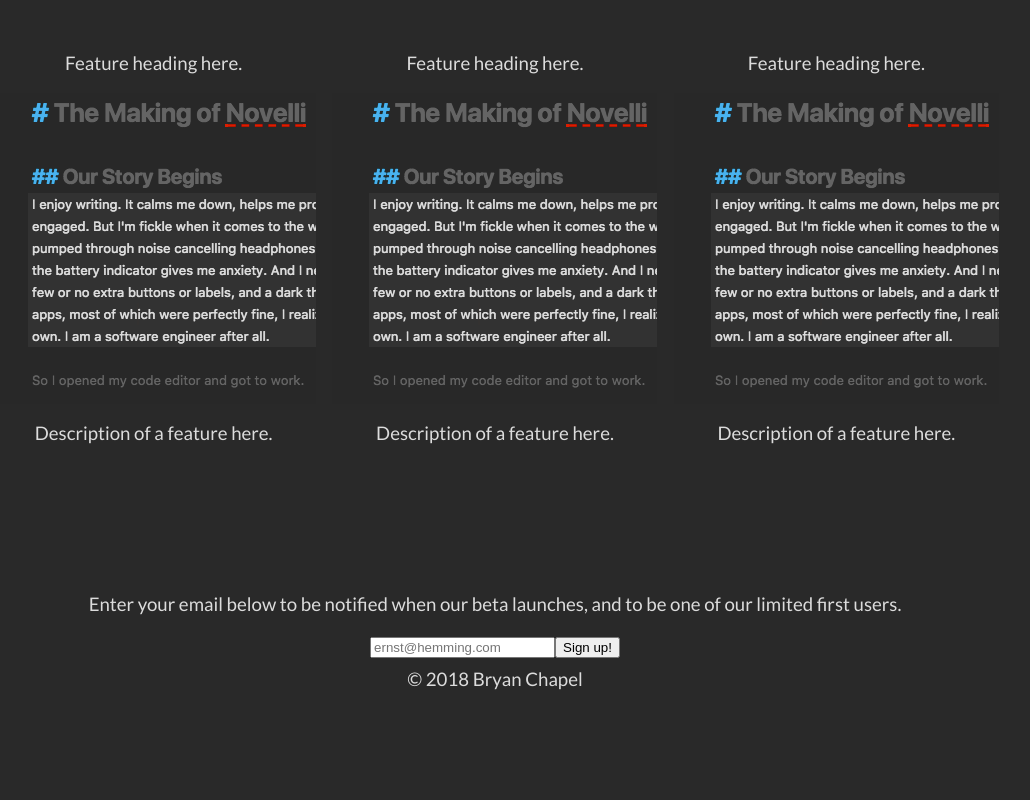
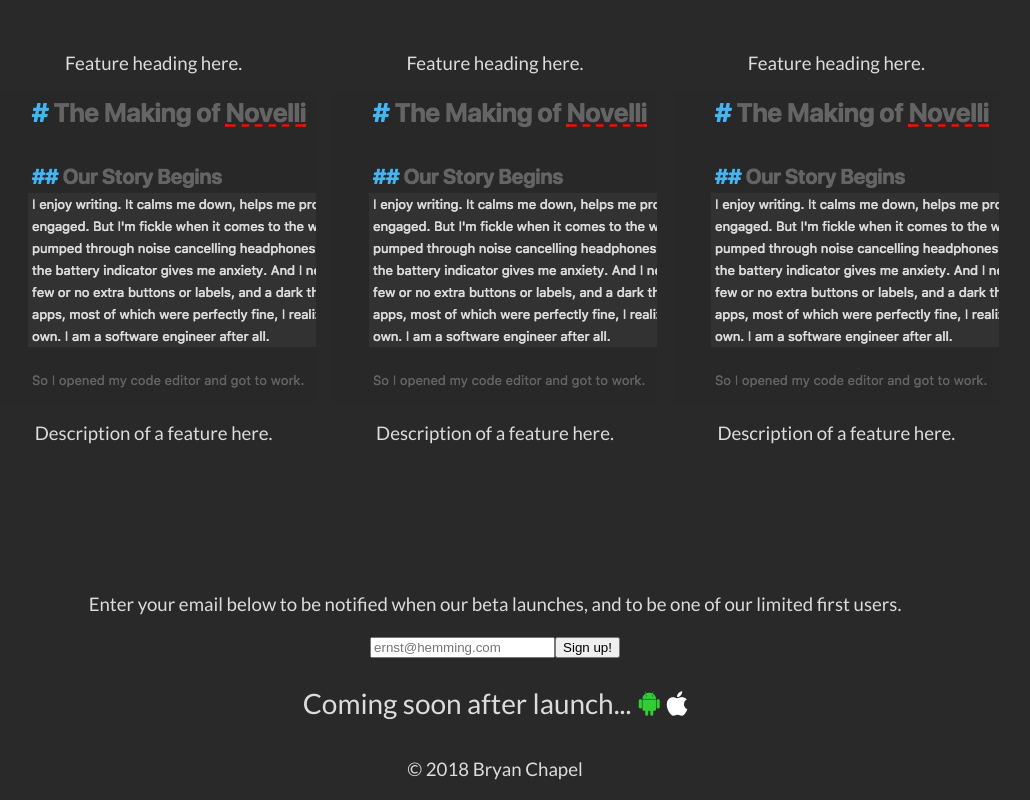
Before and after one commit to bryanchapel/novelli-website, a React app: page / in a window 1280 px wide. Shown: the part 1382-2182 px from the top of the page, without its empty margins (145-1175 px from the left). Before the commit the page ends 2092 px from the top, so only its background shows below. Built offline with nearby package versions, Linux system fonts and the light colour scheme.

Commit message:
Add android and apple coming soon message.

```diff
--- a/public/index.html
+++ b/public/index.html
@@ -12,6 +12,9 @@
     <link rel="manifest" href="%PUBLIC_URL%/manifest.json">
     <link rel="shortcut icon" href="%PUBLIC_URL%/favicon.ico">
     <link href="https://fonts.googleapis.com/css?family=Lato" rel="stylesheet">
+    <link rel="stylesheet" href="https://use.fontawesome.com/releases/v5.0.13/css/brands.css" integrity="sha384-VGCZwiSnlHXYDojsRqeMn3IVvdzTx5JEuHgqZ3bYLCLUBV8rvihHApoA1Aso2TZA" crossorigin="anonymous">
+    <link rel="stylesheet" href="https://use.fontawesome.com/releases/v5.0.13/css/fontawesome.css" integrity="sha384-GVa9GOgVQgOk+TNYXu7S/InPTfSDTtBalSgkgqQ7sCik56N9ztlkoTr2f/T44oKV" crossorigin="anonymous">
+
     <!--
       Notice the use of %PUBLIC_URL% in the tags above.
       It will be replaced with the URL of the `public` folder during the build.
--- a/src/components/App/App.css
+++ b/src/components/App/App.css
@@ -9,3 +9,15 @@
     max-width: 70%;
     /* box-shadow: #00adef 0px 0px 30px; */
 }
+
+.coming-soon {
+    font-size: 150%;
+}
+
+.android-green {
+    color: limegreen;
+}
+
+.apple-white {
+    color: white;
+}
--- a/src/components/App/App.js
+++ b/src/components/App/App.js
@@ -16,6 +16,11 @@
                     <div><img src={editorPic} className="editor-pic" alt=""/></div>
                     <Features />
                     <SignUp />
+                    <div className="coming-soon">
+                    <p>
+                        Coming soon after launch... <i className="fab fa-android android-green"></i> <i className="fab fa-apple apple-white"></i>
+                    </p>
+                    </div>
                 </div>
             </div>
             <Footer />
```
